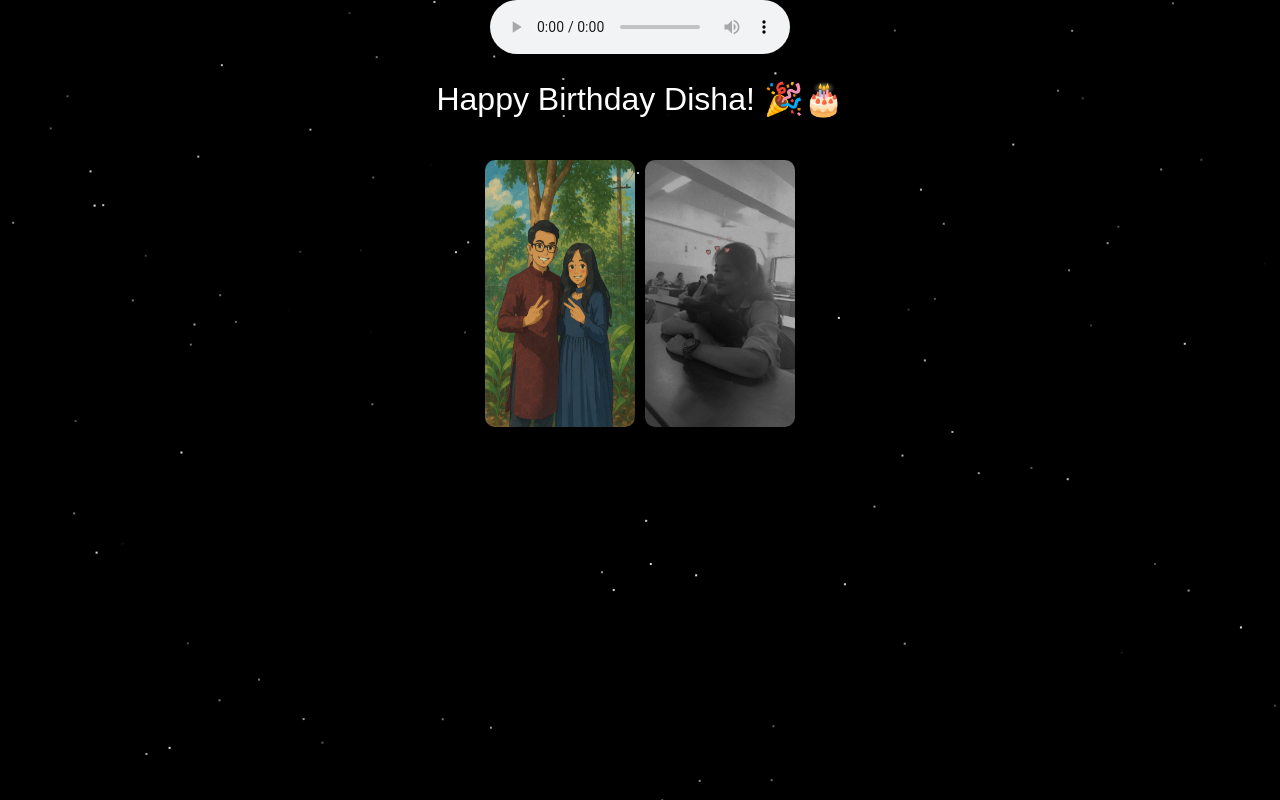
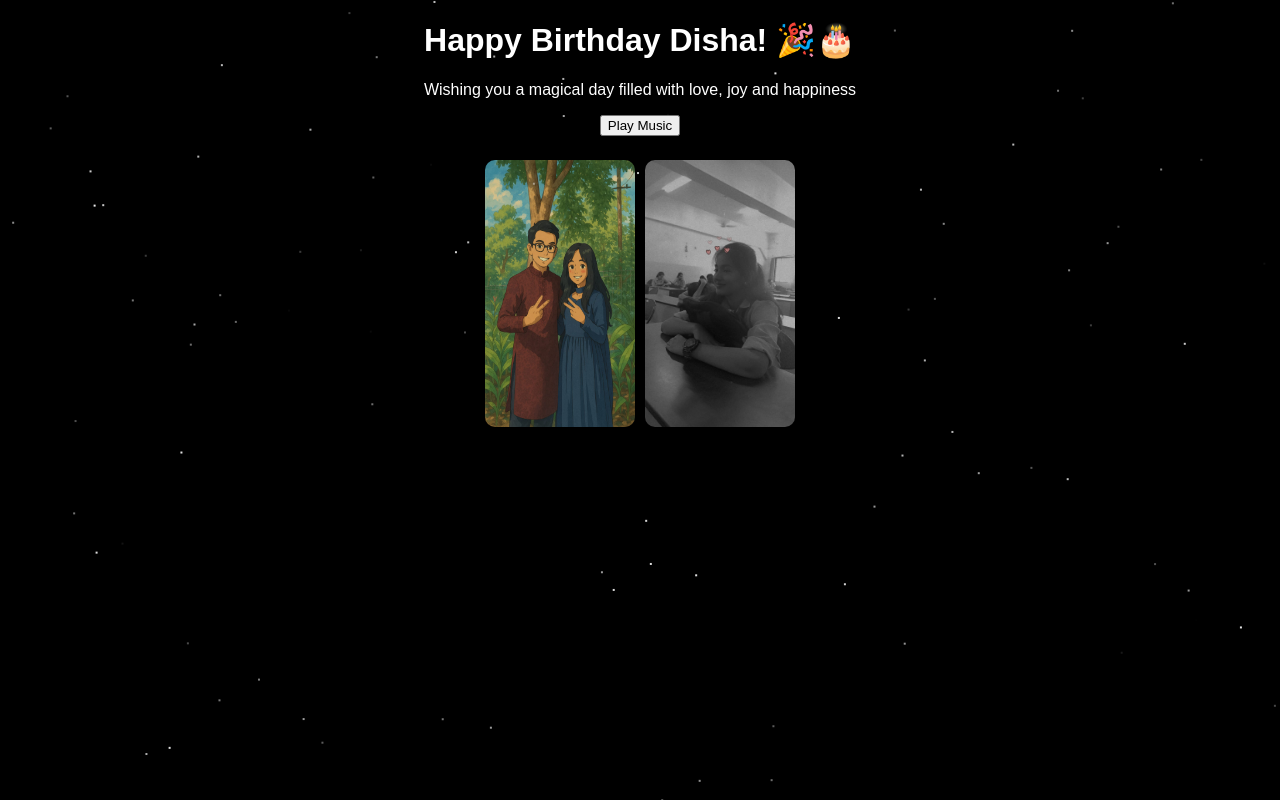
Before and after one commit to Youknowho1312/Personal_codes, a plain HTML site: page index.html in a window 1280 px wide. Drawn offline with Linux system fonts and the light colour scheme.

Commit message:
Add files via upload

```diff
--- a/index.html
+++ b/index.html
@@ -41,13 +41,17 @@
     </style>
 </head>
 <body>
-    <div class="message">Happy Birthday Disha! 🎉🎂</div>
+    <div class="content">
+    <h1>Happy Birthday Disha! 🎉🎂</h1>
+    <p>Wishing you a magical day filled with love, joy and happiness</p>
+<button onclick="playmusic()">Play Music</button>
+</div>
     <div class="image-container">
         <img src="disha1.jpg" alt="Disha 1">
         <img src="disha2.jpg" alt="Disha 2">
     </div>
-<audio controls autoplay loop>
-    <source src="birthday_song.mp3" type="audio/mpeg">
+<audio id="birthdaysong"
+    src="birthday_song.mp3">
 </audio>
     <canvas id="stars"></canvas>
     <canvas id="fireworks"></canvas><script>
```
